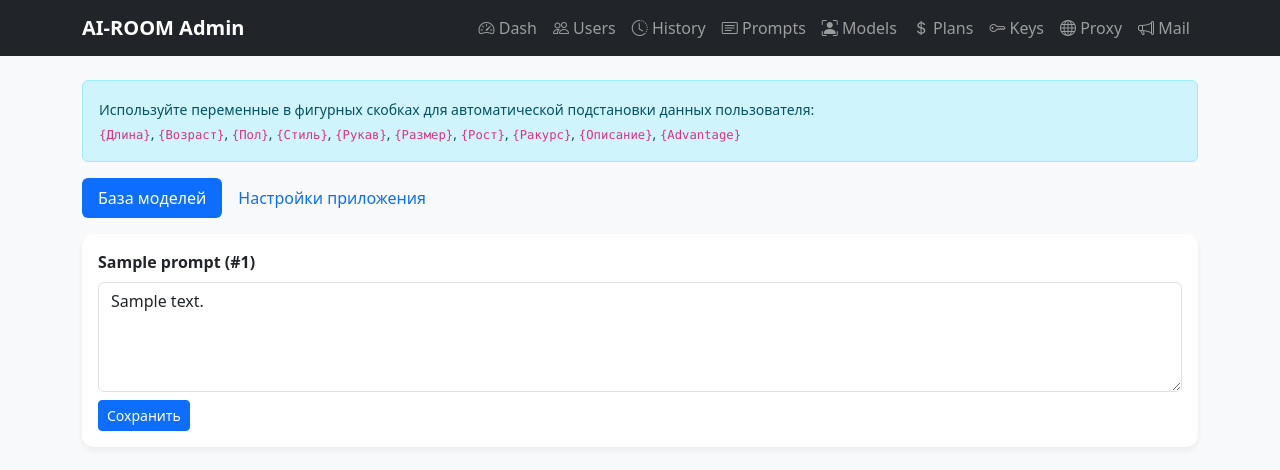
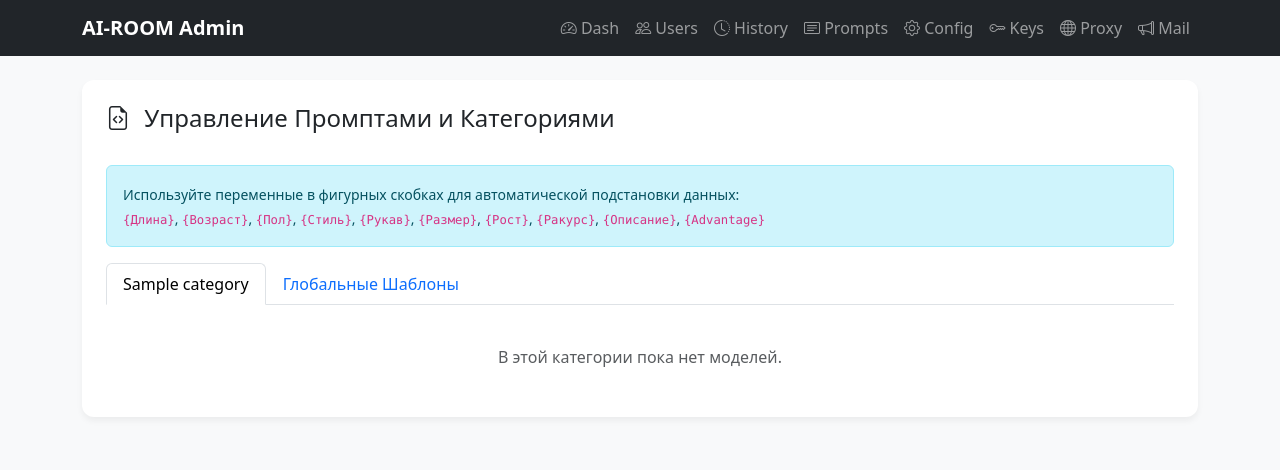
Before and after one commit to Uz11ps/bnbnbot, a FastAPI app: template admin_web/templates/prompts.html in a window 1280 px wide. Shown: the top 470 px of the page. Run offline with FastAPI, Linux system fonts and the light colour scheme; the template is opened without the code that fills it: most values are stand-ins (such as "Sample title", 1, 10 or a date in 2020); parts of the project's set-up code (start-up, migrations or seed data) failed here and were passed over.

Commit message:
Admin panel refactoring: unified prompts & categories, advanced keys stats, global settings (agreement/howto), and subscription logic fixes

```diff
--- a/admin_web/main.py
+++ b/admin_web/main.py
@@ -126,23 +126,69 @@ async def send_mailing(background_tasks: BackgroundTasks, text: str = Form(...),
 
 @app.get("/prompts", response_class=HTMLResponse)
 async def list_prompts(request: Request, db: aiosqlite.Connection = Depends(get_db), user: str = Depends(get_current_username)):
-    async with db.execute("SELECT * FROM prompts") as cur:
-        db_prompts = await cur.fetchall()
-    async with db.execute("SELECT key, value FROM app_settings WHERE key LIKE '%_prompt%'") as cur:
-        settings_prompts = await cur.fetchall()
-    return templates.TemplateResponse("prompts.html", {"request": request, "prompts": db_prompts, "settings_prompts": settings_prompts})
+    # Получаем все модели (модели - это фото + ссылка на промпт)
+    async with db.execute("SELECT m.*, p.text as prompt_text, p.title as prompt_title FROM models m JOIN prompts p ON m.prompt_id = p.id") as cur:
+        models = await cur.fetchall()
 
-@app.post("/prompts/edit_db")
-async def edit_prompt_db(prompt_id: int = Form(...), text: str = Form(...), db: aiosqlite.Connection = Depends(get_db), user: str = Depends(get_current_username)):
-    await db.execute("UPDATE prompts SET text=? WHERE id=?", (text, prompt_id))
+    # Получаем шаблоны
+    async with db.execute("SELECT * FROM prompt_templates") as cur:
+        templates_data = await cur.fetchall()
+
+    # Группируем модели по категориям
+    categorized_models = {}
+    for m in models:
+        cat = m['category']
+        if cat not in categorized_models:
+            categorized_models[cat] = []
+        categorized_models[cat].append(m)
+
+    return templates.TemplateResponse("prompts.html", {
+        "request": request,
+        "categorized_models": categorized_models,
+        "templates": templates_data,
+        "categories": CATEGORIES
+    })
+
+@app.post("/prompts/edit_model")
+async def edit_model_prompt(
+    model_id: int = Form(...),
+    name: str = Form(...),
+    prompt_text: str = Form(...),
+    db: aiosqlite.Connection = Depends(get_db),
+    user: str = Depends(get_current_username)
+):
+    # Обновляем название модели
+    await db.execute("UPDATE models SET name=? WHERE id=?", (name, model_id))
+    # Находим ID промпта и обновляем его текст
+    async with db.execute("SELECT prompt_id FROM models WHERE id=?", (model_id,)) as cur:
+        row = await cur.fetchone()
+        if row:
+            await db.execute("UPDATE prompts SET text=? WHERE id=?", (prompt_text, row[0]))
     await db.commit()
     return RedirectResponse(url="/prompts", status_code=303)
 
-@app.post("/prompts/edit_settings")
-async def edit_prompt_settings(key: str = Form(...), value: str = Form(...), db: aiosqlite.Connection = Depends(get_db), user: str = Depends(get_current_username)):
-    await db.execute("UPDATE app_settings SET value=? WHERE key=?", (value, key))
+@app.get("/settings", response_class=HTMLResponse)
+async def settings_page(request: Request, db: aiosqlite.Connection = Depends(get_db), user: str = Depends(get_current_username)):
+    async with db.execute("SELECT key, value FROM app_settings WHERE key IN ('agreement_text', 'howto_text')") as cur:
+        rows = await cur.fetchall()
+        settings_dict = {r['key']: r['value'] for r in rows}
+    return templates.TemplateResponse("settings.html", {
+        "request": request,
+        "agreement": settings_dict.get('agreement_text', ""),
+        "howto": settings_dict.get('howto_text', "")
+    })
+
+@app.post("/settings/update")
+async def update_app_settings(
+    agreement: str = Form(...),
+    howto: str = Form(...),
+    db: aiosqlite.Connection = Depends(get_db),
+    user: str = Depends(get_current_username)
+):
+    await db.execute("INSERT INTO app_settings (key, value) VALUES ('agreement_text', ?) ON CONFLICT(key) DO UPDATE SET value=excluded.value", (agreement,))
+    await db.execute("INSERT INTO app_settings (key, value) VALUES ('howto_text', ?) ON CONFLICT(key) DO UPDATE SET value=excluded.value", (howto,))
     await db.commit()
-    return RedirectResponse(url="/prompts", status_code=303)
+    return RedirectResponse(url="/settings", status_code=303)
 
 @app.get("/prices", response_class=HTMLResponse)
 async def list_prices(request: Request, db: aiosqlite.Connection = Depends(get_db), user: str = Depends(get_current_username)):
--- a/admin_web/templates/base.html
+++ b/admin_web/templates/base.html
@@ -30,8 +30,7 @@
                     <li class="nav-item"><a class="nav-link" href="/users"><i class="bi bi-people"></i> Users</a></li>
                     <li class="nav-item"><a class="nav-link" href="/history"><i class="bi bi-clock-history"></i> History</a></li>
                     <li class="nav-item"><a class="nav-link" href="/prompts"><i class="bi bi-card-text"></i> Prompts</a></li>
-                    <li class="nav-item"><a class="nav-link" href="/models"><i class="bi bi-person-bounding-box"></i> Models</a></li>
-                    <li class="nav-item"><a class="nav-link" href="/prices"><i class="bi bi-currency-dollar"></i> Plans</a></li>
+                    <li class="nav-item"><a class="nav-link" href="/settings"><i class="bi bi-gear"></i> Config</a></li>
                     <li class="nav-item"><a class="nav-link" href="/api_keys"><i class="bi bi-key"></i> Keys</a></li>
                     <li class="nav-item"><a class="nav-link" href="/proxy"><i class="bi bi-globe"></i> Proxy</a></li>
                     <li class="nav-item"><a class="nav-link" href="/mailing"><i class="bi bi-megaphone"></i> Mail</a></li>
--- a/admin_web/templates/prompts.html
+++ b/admin_web/templates/prompts.html
@@ -1,46 +1,74 @@
 {% extends "base.html" %}
 {% block content %}
+<div class="card p-4">
+    <div class="d-flex justify-content-between align-items-center mb-4">
+        <h4><i class="bi bi-file-earmark-code me-2"></i> Управление Промптами и Категориями</h4>
+    </div>
+
     <div class="alert alert-info">
         <small>
-        Используйте переменные в фигурных скобках для автоматической подстановки данных пользователя:
+            Используйте переменные в фигурных скобках для автоматической подстановки данных:
             <br><code>{Длина}</code>, <code>{Возраст}</code>, <code>{Пол}</code>, <code>{Стиль}</code>, <code>{Рукав}</code>, <code>{Размер}</code>, <code>{Рост}</code>, <code>{Ракурс}</code>, <code>{Описание}</code>, <code>{Advantage}</code>
         </small>
     </div>
 
-<ul class="nav nav-pills mb-3" id="promptTab" role="tablist">
-    <li class="nav-item" role="presentation">
-        <button class="nav-link active" id="db-tab" data-bs-toggle="tab" data-bs-target="#db-prompts" type="button">База моделей</button>
+    <ul class="nav nav-tabs mb-3" id="catTabs" role="tablist">
+        {% for cat in categories %}
+        <li class="nav-item">
+            <button class="nav-link {% if loop.first %}active{% endif %}" id="{{ cat }}-tab" data-bs-toggle="tab" data-bs-target="#{{ cat }}-pane" type="button">{{ cat | capitalize }}</button>
         </li>
-    <li class="nav-item" role="presentation">
-        <button class="nav-link" id="settings-tab" data-bs-toggle="tab" data-bs-target="#settings-prompts" type="button">Настройки приложения</button>
+        {% endfor %}
+        <li class="nav-item">
+            <button class="nav-link" id="templates-tab" data-bs-toggle="tab" data-bs-target="#templates-pane" type="button">Глобальные Шаблоны</button>
         </li>
     </ul>
 
-<div class="tab-content" id="promptTabContent">
-    <div class="tab-pane fade show active" id="db-prompts">
-        {% for p in prompts %}
-        <div class="card p-3 mb-3">
-            <label class="form-label fw-bold">{{ p.title }} (#{{ p.id }})</label>
-            <form action="/prompts/edit_db" method="post">
-                <input type="hidden" name="prompt_id" value="{{ p.id }}">
-                <textarea name="text" class="form-control mb-2" rows="4">{{ p.text }}</textarea>
+    <div class="tab-content">
+        {% for cat in categories %}
+        <div class="tab-pane fade {% if loop.first %}show active{% endif %}" id="{{ cat }}-pane">
+            <div class="row g-3">
+                {% if categorized_models[cat] %}
+                    {% for m in categorized_models[cat] %}
+                    <div class="col-12 col-lg-6">
+                        <div class="card p-3 border-start border-primary border-4">
+                            <form action="/prompts/edit_model" method="post">
+                                <input type="hidden" name="model_id" value="{{ m.id }}">
+                                <div class="mb-2 d-flex justify-content-between">
+                                    <input type="text" name="name" class="form-control form-control-sm fw-bold w-75" value="{{ m.name }}">
+                                    <span class="badge bg-light text-dark">#{{ m.id }}</span>
+                                </div>
+                                <textarea name="prompt_text" class="form-control mb-2" rows="5">{{ m.prompt_text }}</textarea>
+                                <div class="d-flex justify-content-between align-items-center">
+                                    <div class="text-muted small">ID промпта: {{ m.prompt_id }}</div>
                                     <button type="submit" class="btn btn-sm btn-primary">Сохранить</button>
+                                </div>
                             </form>
                         </div>
+                    </div>
                     {% endfor %}
+                {% else %}
+                    <div class="col-12 text-center py-4 text-muted">В этой категории пока нет моделей.</div>
+                {% endif %}
             </div>
+        </div>
+        {% endfor %}
 
-    <div class="tab-pane fade" id="settings-prompts">
-        {% for s in settings_prompts %}
-        <div class="card p-3 mb-3 border-start border-warning border-4">
-            <label class="form-label fw-bold">{{ s.key }}</label>
-            <form action="/prompts/edit_settings" method="post">
-                <input type="hidden" name="key" value="{{ s.key }}">
-                <textarea name="value" class="form-control mb-2" rows="4">{{ s.value }}</textarea>
-                <button type="submit" class="btn btn-sm btn-warning">Обновить настройку</button>
+        <div class="tab-pane fade" id="templates-pane">
+            <div class="row g-3">
+                {% for t in templates %}
+                <div class="col-12 col-lg-6">
+                    <div class="card p-3 border-start border-warning border-4">
+                        <h6>{{ t.description }} (<code>{{ t.key }}</code>)</h6>
+                        <form action="/templates/edit" method="post">
+                            <input type="hidden" name="key" value="{{ t.key }}">
+                            <textarea name="template" class="form-control mb-2" rows="5">{{ t.template }}</textarea>
+                            <button type="submit" class="btn btn-sm btn-warning">Обновить шаблон</button>
                         </form>
+                    </div>
                 </div>
                 {% endfor %}
             </div>
         </div>
+    </div>
+</div>
 {% endblock %}
```
Also changed, not shown: admin_web/templates/api_keys.html (+49 -13 lines), admin_web/templates/settings.html (added, +22 -0 lines), bot/handlers/start.py (+33 -2 lines). Lines whose indentation alone changed are shown as unchanged.
